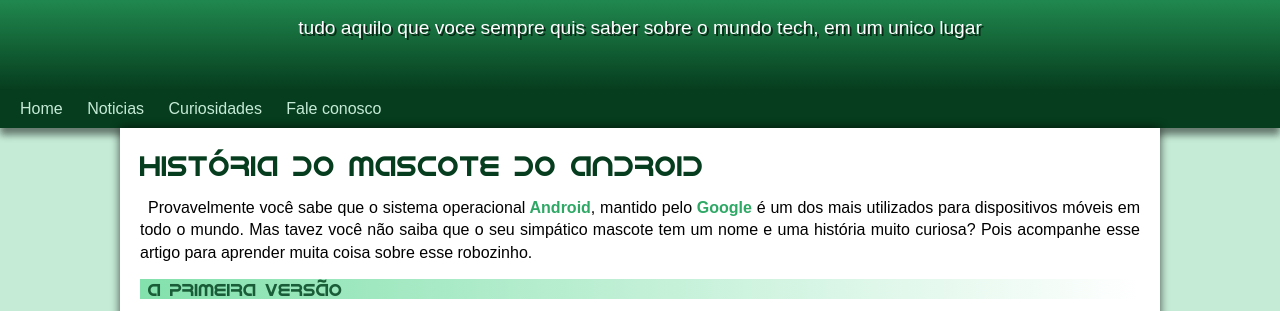
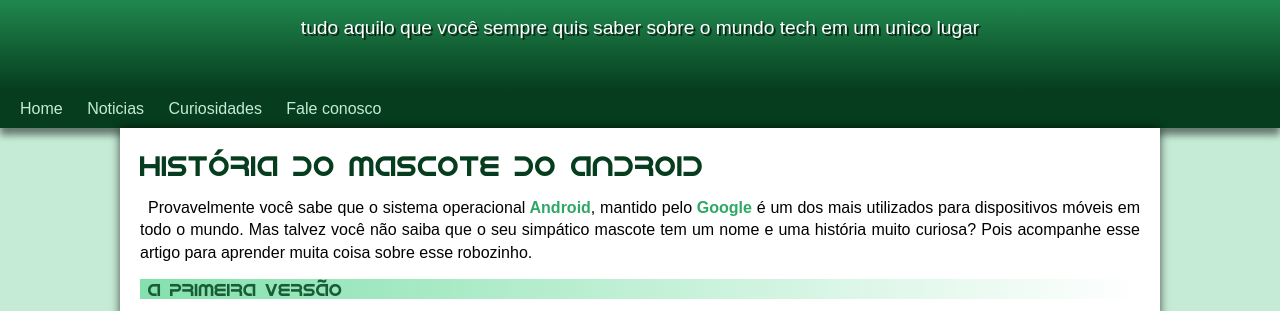
Before and after one commit to thiago7-7/projeto-android, a plain HTML site: page index.html in a window 1280 px wide. Shown: the part 100-411 px from the top of the page. Drawn offline with Linux system fonts and the light colour scheme; a web font is replaced by a local one.

Commit message:
atualização do texto

```diff
--- a/index.html
+++ b/index.html
@@ -16,7 +16,7 @@
 <header>
         <h1> Curiosidades de tecnologia    </h1>
 
-        <p> tudo aquilo que voce sempre quis saber sobre o mundo tech, em um unico lugar  </p>
+        <p> tudo aquilo que você sempre quis saber sobre o mundo tech em um unico lugar  </p>
 </header>
 
 <nav>
@@ -33,7 +33,7 @@
     </h1>
 
     <p>
-        Provavelmente você sabe que o sistema operacional<strong> Android</strong>, mantido pelo <strong>Google </strong>é um dos mais utilizados para dispositivos móveis em todo o mundo. Mas tavez você não saiba que o seu simpático mascote tem um nome e uma história muito curiosa? Pois acompanhe esse artigo para aprender muita coisa sobre esse robozinho.
+        Provavelmente você sabe que o sistema operacional<strong> Android</strong>, mantido pelo <strong>Google </strong>é um dos mais utilizados para dispositivos móveis em todo o mundo. Mas talvez você não saiba que o seu simpático mascote tem um nome e uma história muito curiosa? Pois acompanhe esse artigo para aprender muita coisa sobre esse robozinho.
 
     </p>
 
@@ -53,7 +53,7 @@
 
     <p>
 
-        Essa e a primeira versão bizarra ate foi batizado em homenagem ao seu criador: seriam os <strong>Dandroids</strong>.
+        Essa primeira versão bizarra ate foi batizado em homenagem ao seu criador: seriam os <strong>Dandroids</strong>.
     </p>
 
 
```
Also changed, not shown: frame.png (added).
